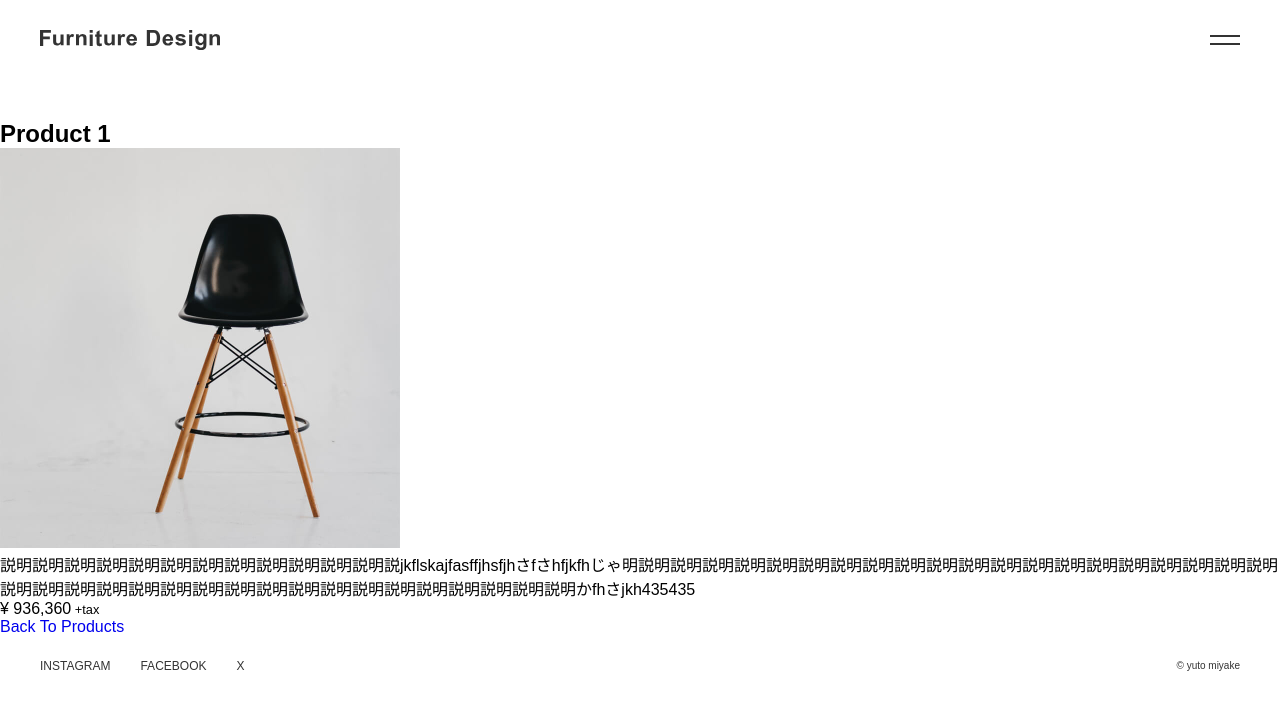
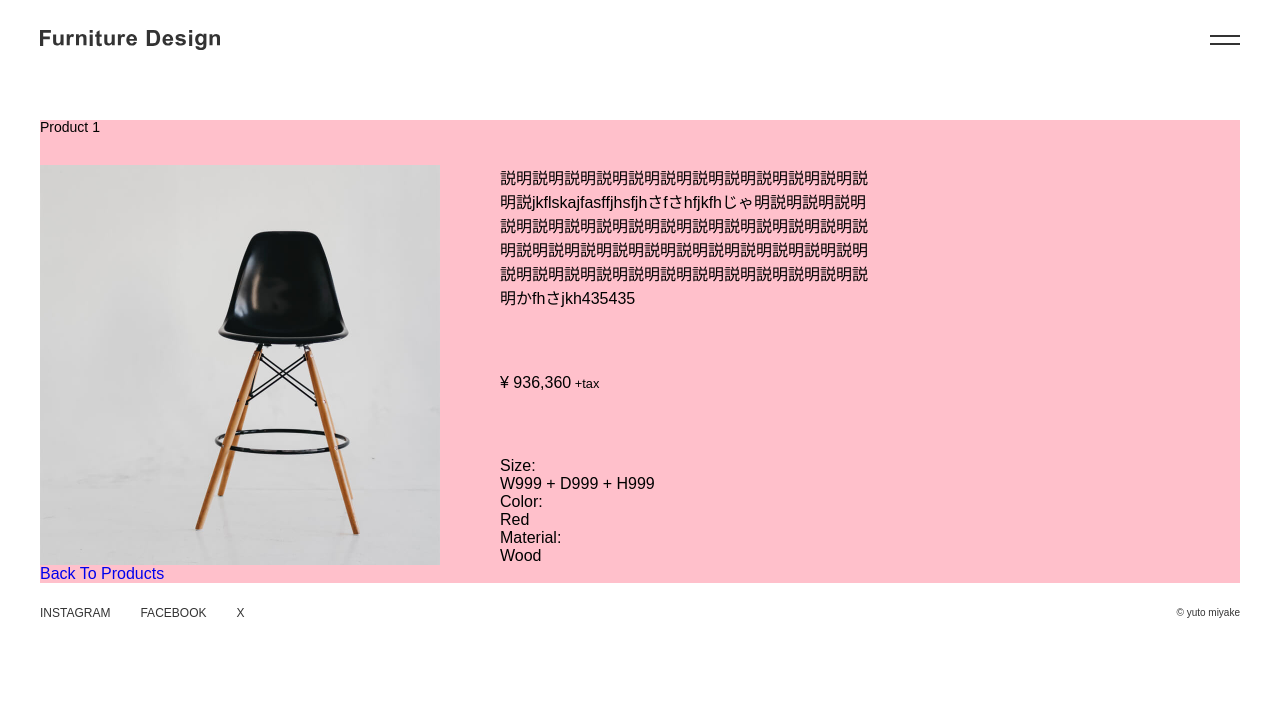
Before and after one commit to yutomiyake-pf/lp-nextjs-01, a Next.js app: page /product/1 in a window 1280 px wide. Shown: the top 710 px of the page. Built offline with nearby package versions, Linux system fonts and the light colour scheme.

Commit message:
一旦コミット

```diff
--- a/src/pages/product/[id].tsx
+++ b/src/pages/product/[id].tsx
@@ -3,6 +3,9 @@ import { products } from "@/utils/vars/productVars";
 import { GetStaticProps } from "next";
 import Image from "next/image";
 import { FC } from "react";
+
+import styles from "@/styles/components/productDetail.module.scss";
+import Link from "next/link";
 
 interface Props {
   product: {
@@ -20,27 +23,42 @@ const ProductDetailPage: FC<Props> = ({ product }) => {
   console.log(product);
   return (
     <BaseLayout>
-      <section>
-        <div>
-          <div>
-            <h2>{product.title}</h2>
-            <div>
+      <section className={styles.productDetail}>
+        <div className={styles.productDetail__content}>
+          <h2 className={styles.productDetail__sectionTitle}>
+            {product.title}
+          </h2>
+          <div className={styles.productDetail__infoWrap}>
             <Image
+              className={styles.productDetail__image}
               src={product.image}
               alt={product.title}
               width={400}
               height={400}
             />
-              <div>
+            <div className={styles.productDetail__info}>
               <p>{product.description}</p>
               <p>
                 &yen; {product.price.toLocaleString()}
                 <small> +tax</small>
               </p>
+              <dl className={styles.productDetail__definitionList}>
+                <div>
+                  <dt>Size:</dt>
+                  <dd>{product.size}</dd>
+                </div>
+                <div>
+                  <dt>Color:</dt>
+                  <dd>{product.color}</dd>
+                </div>
+                <div>
+                  <dt>Material:</dt>
+                  <dd>{product.Material}</dd>
+                </div>
+              </dl>
             </div>
           </div>
-          </div>
-          <a href="/">Back To Products</a>
+          <Link href="/">Back To Products</Link>
         </div>
       </section>
     </BaseLayout>
--- /dev/null
+++ b/src/styles/components/productDetail.module.scss
@@ -0,0 +1,41 @@
+@use "../libs/vars/widthVars";
+@use "../libs/mixins/mediaMixins";
+
+.productDetail {
+  padding: 0 widthVars.$contentSidePadding;
+  width: 100vw;
+
+  &__content {
+    max-width: widthVars.$contentMaxWidth;
+    margin: 0 auto;
+    background-color: pink;
+  }
+
+  &__sectionTitle {
+    font-size: 14px;
+    font-weight: normal;
+    line-height: 1.1;
+  }
+
+  &__infoWrap {
+    max-width: 70%;
+    margin-top: 30px;
+    display: flex;
+    gap: 60px;
+  }
+
+  &__image {
+    width: 400px;
+    height: 400px;
+    display: block;
+  }
+
+  &__info {
+    display: flex;
+    flex-direction: column;
+    justify-content: space-between;
+  }
+
+  &__definitionList {
+  }
+}
--- a/src/styles/components/products.module.scss
+++ b/src/styles/components/products.module.scss
@@ -1,5 +1,5 @@
-@use '../libs/vars/widthVars';
-@use '../libs/mixins/mediaMixins.scss';
+@use "../libs/vars/widthVars";
+@use "../libs/mixins/mediaMixins";
 
 .products {
   padding: 0 widthVars.$contentSidePadding;
```
Lines whose indentation alone changed are shown as unchanged.
